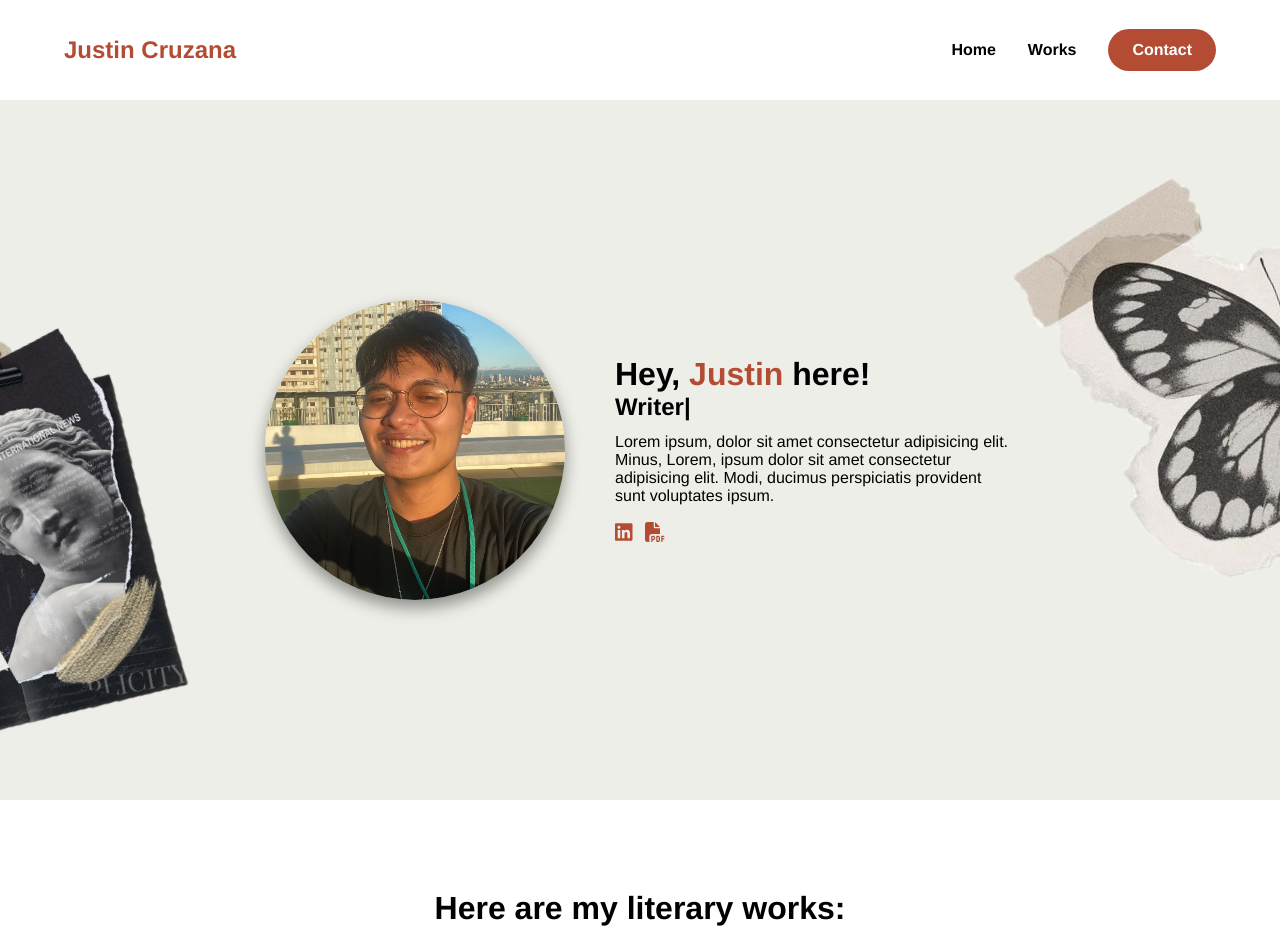
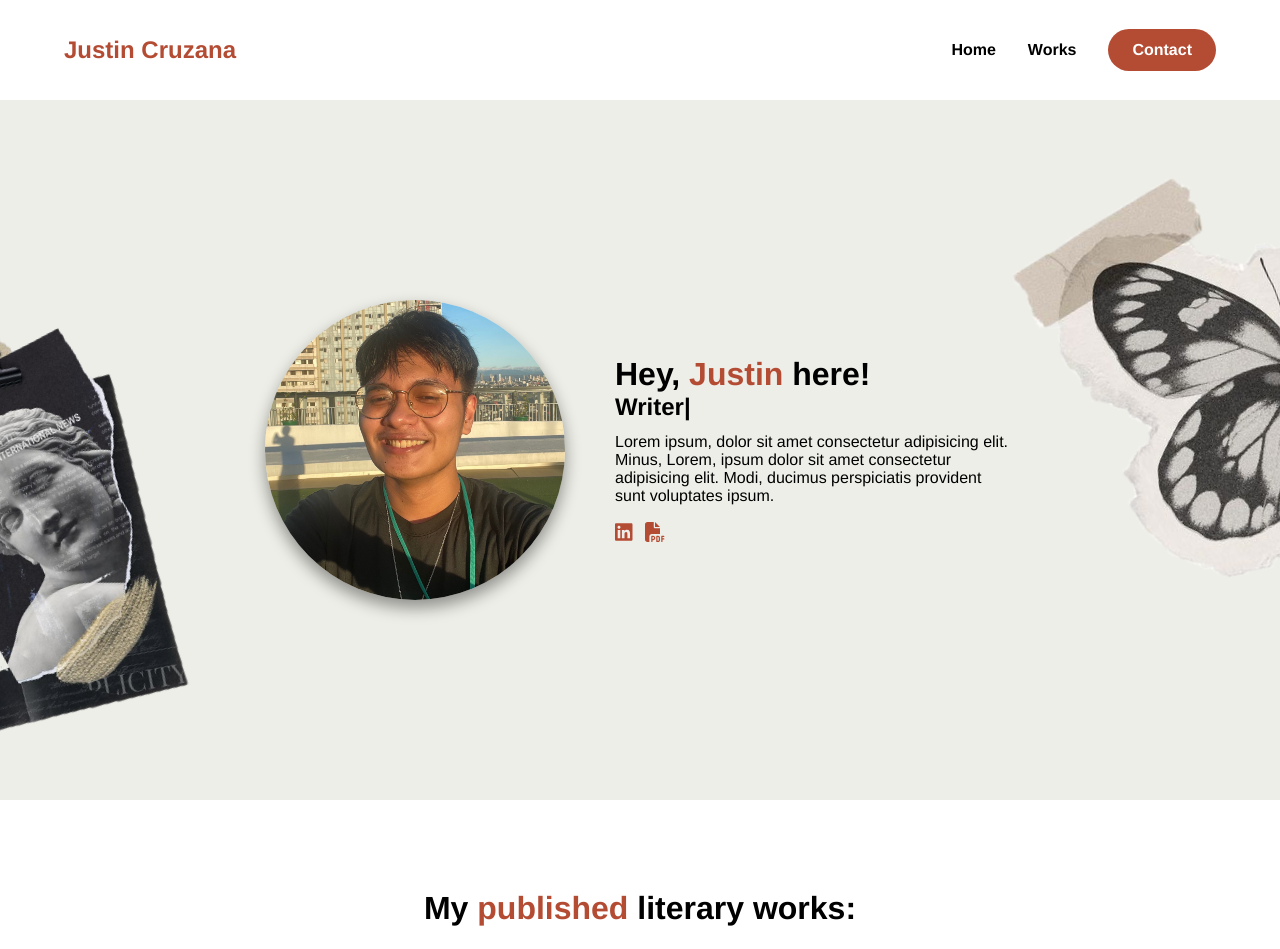
Before and after one commit to pkWafuuu/freelance-eportfolio, a React (Create React App) app: page / in a window 1280 px wide. Shown: the top 949 px of the page. Built offline with nearby package versions, Linux system fonts and the light colour scheme.

Commit message:
fix html

```diff
--- a/src/components/Works.jsx
+++ b/src/components/Works.jsx
@@ -22,7 +22,7 @@ function Works({ works }) {
     <section id="works" ref={works}>
       <div className="container">
         <div className="row">
-          <h1 className="works__title">Here are my literary works:</h1>
+          <h1 className="works__title">My <span className="text__color">published</span> literary works:</h1>
           <div className="works__container">
             <div ref={sliderRef} className="keen-slider">
               {information.map(info => (
```
